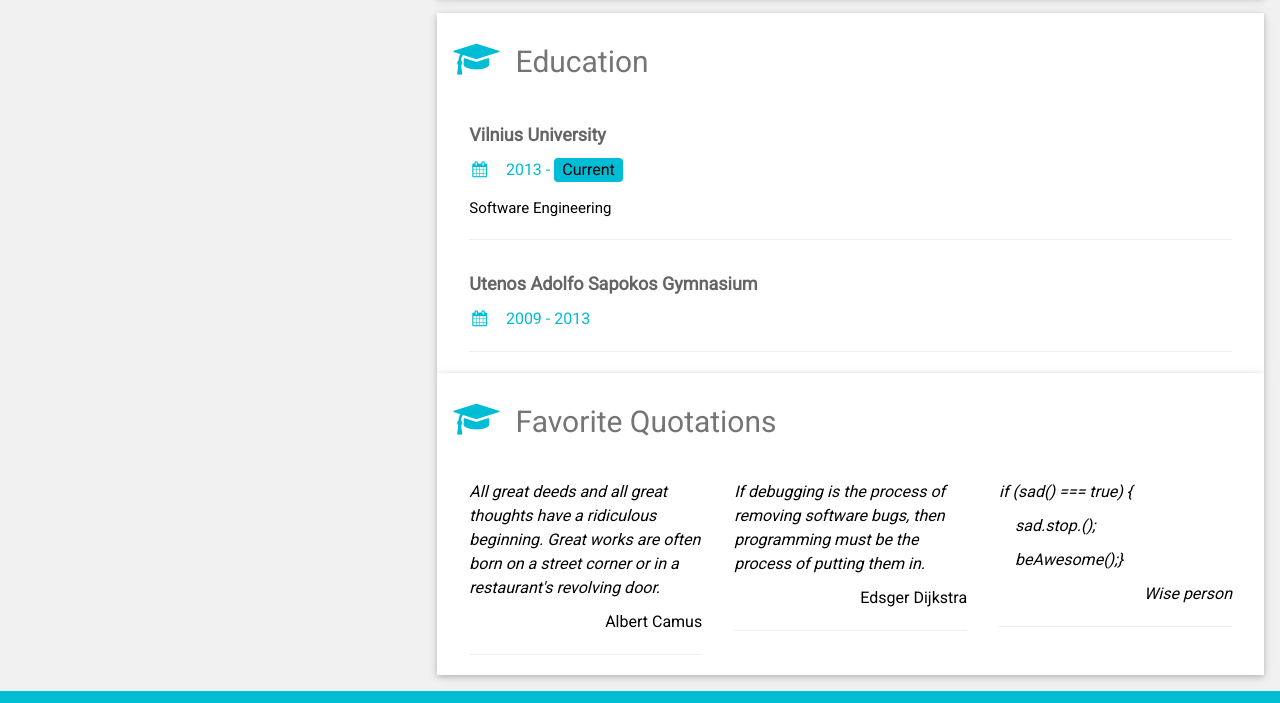
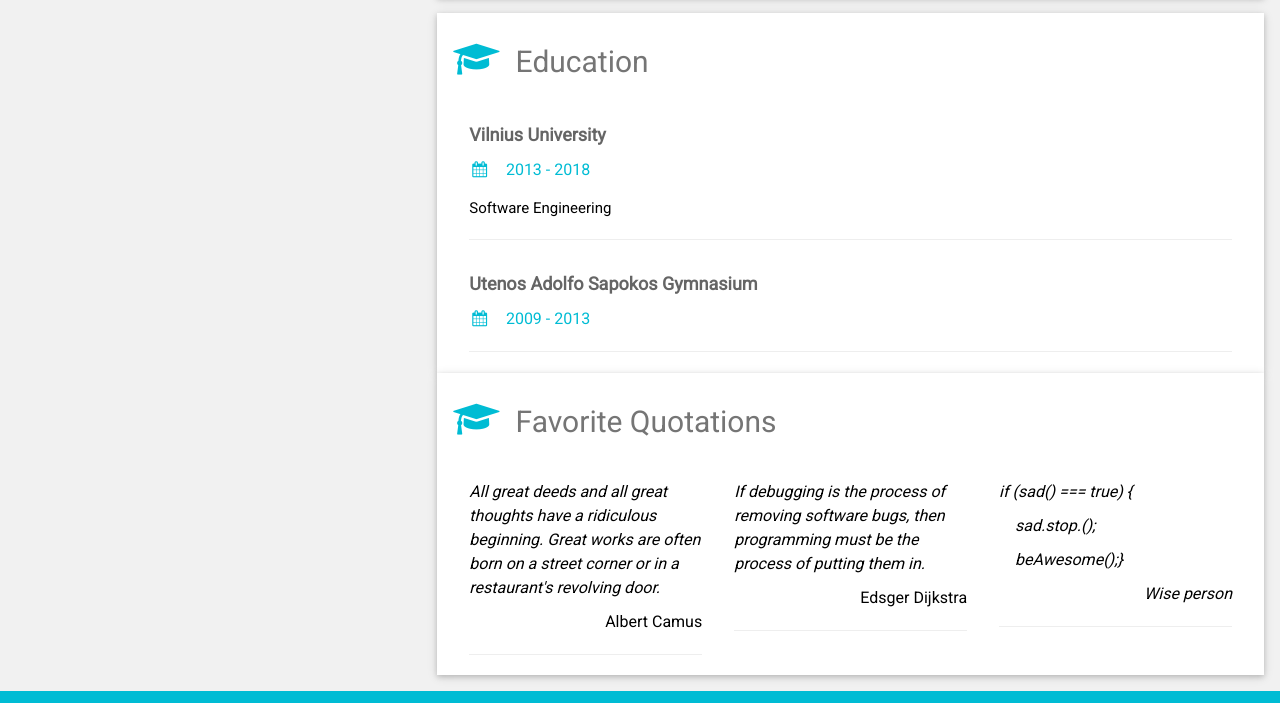
Before and after one commit to ArasB10/cv, a plain HTML site: page index.html in a window 1280 px wide. Shown: the part 1595-2298 px from the top of the page. Drawn offline with nearby package versions, Linux system fonts and the light colour scheme.

Commit message:
Update index.html

```diff
--- a/index.html
+++ b/index.html
@@ -168,7 +168,7 @@ html,body,h1,h2,h3,h4,h5,h6 {font-family: "Roboto", sans-serif}
         <h2 class="w3-text-grey w3-padding-16"><i class="fa fa-graduation-cap fa-fw w3-margin-right w3-xxlarge w3-text-cyan"></i>Education</h2>
         <div class="w3-container">
           <h5 class="w3-opacity"><b>Vilnius University</b></h5>
-          <h6 class="w3-text-cyan"><i class="fa fa-calendar fa-fw w3-margin-right"></i>2013 - <span class="w3-tag w3-cyan w3-round">Current</span></h6>
+          <h6 class="w3-text-cyan"><i class="fa fa-calendar fa-fw w3-margin-right"></i>2013 - 2018</h6>
           <p>Software Engineering</p>
           <hr>
         </div>
```
